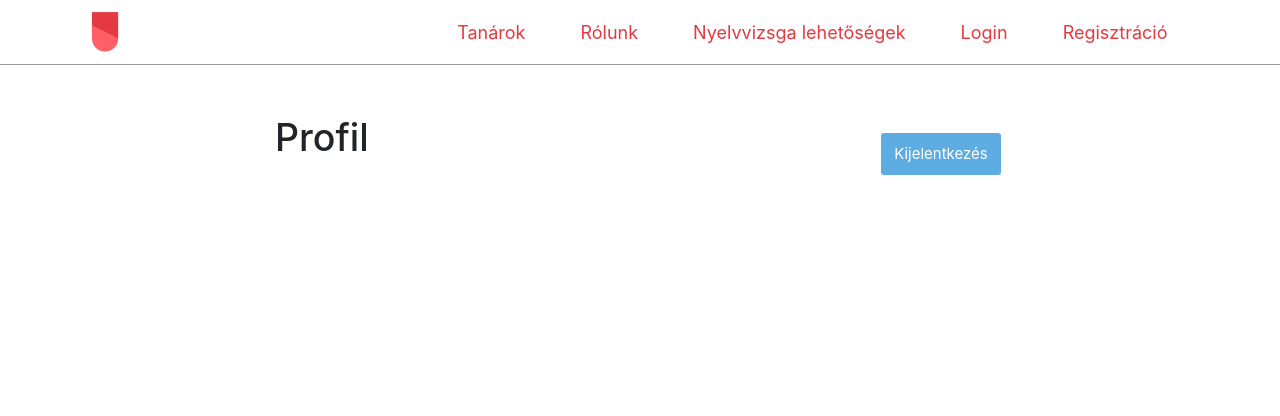
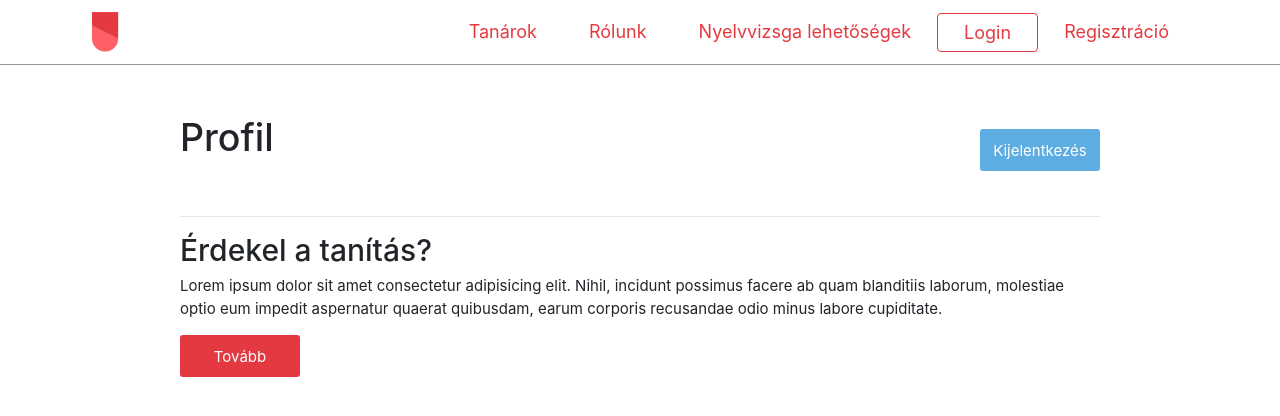
Before and after one commit to nyitraibence/Langall.app, a Django app: template templates/profile.html in a window 1280 px wide. Shown: the top 416 px of the page. Run offline with Django 3.2, Linux system fonts and the light colour scheme; the template is opened without the code that fills it, so the values that code supplies are empty.

Commit message:
styling, and template mods

```diff
--- a/app_static_pages/templates/app_static_pages/about.html
+++ b/app_static_pages/templates/app_static_pages/about.html
@@ -7,8 +7,10 @@
     <div class="container">
         <div class="row">
             <div class="col-12 text-center">
-                <h2>Rólunk ...</h2>
+                <h1>Rólunk ...</h1>
                 <p>feltöltésre vár ...</p>
+                <br><br>
+                <h2>. . .</h2>
             </div>
         </div>
     </div>
--- a/app_static_pages/templates/app_static_pages/exams.html
+++ b/app_static_pages/templates/app_static_pages/exams.html
@@ -9,6 +9,9 @@
             <div class="col-12 text-center">
                 <h1>Nyelvvizsga lehetőségek</h1>
                 <p>vizsgázz nálunk!</p>
+                <br><br>
+                <h2>. . .</h2>
+
             </div>
         </div>
     </div>
--- a/template_workflow/dev/css/layout/04_forms.styl
+++ b/template_workflow/dev/css/layout/04_forms.styl
@@ -32,12 +32,10 @@ input {
 	border-radius 5px
 	padding .5em
 	text-align center
-	width 100%
-	max-width 300px
 }
 
 label {
-	color #666666
+	color $grey
 	margin 0
 
 	@media (max-width: 575px) {
@@ -49,6 +47,7 @@ label {
 input:-webkit-autofill {
 	-webkit-animation-name autofill
 	-webkit-animation-fill-mode both
+	-webkit-text-fill-color $grey
 }
 
 /*
--- a/template_workflow/dev/css/layout/05_buttons.styl
+++ b/template_workflow/dev/css/layout/05_buttons.styl
@@ -11,10 +11,9 @@ colors = 'primary' $primary, 'secondary' $secondary
 	user-select none
 	border 2px solid transparent
 	min-width 120px
-	padding .5rem .75rem
-	margin 4px
+	padding .75em
 	font-size 1rem
-	line-height 1.5
+	line-height 1
 	border-radius 3px
 	transition color .15s ease-in-out, background-color .15s ease-in-out, border-color .15s ease-in-out, box-shadow .15s ease-in-out
 
--- a/template_workflow/dev/css/modules/sections/01_hero.styl
+++ b/template_workflow/dev/css/modules/sections/01_hero.styl
@@ -18,4 +18,8 @@
             font-size 45px
         }
     }
+
+    .btn {
+        margin 4px
+    }
 }
--- a/templates/base.html
+++ b/templates/base.html
@@ -30,9 +30,10 @@
                     <li class="nav-item"><a class="nav-link" href="{% url 'about' %}">Rólunk</a></li>
                     <li class="nav-item"><a class="nav-link" href="{% url 'exams' %}">Nyelvvizsga lehetőségek</a></li>
                     {% if user.is_authenticated %}
-                    <li class="nav-item"><a class="nav-link" href="{% url 'profile' %}">Profil 👨‍🎤</a></li>
+                    <li class="nav-item"><a class="nav-link" href="{% url 'profile' %}">Profil
+                            👨‍🎤</a></li>
                     {% else %}
-                    <li class="nav-item"><a class="nav-link" href="{% url 'login' %}">Login</a></li>
+                    <li class="nav-item"><a class="nav-link nav-link-bordered" href="{% url 'login' %}">Login</a></li>
                     <li class="nav-item"><a class="nav-link" href="{% url 'register' %}">Regisztráció</a></li>
                     {% endif %}
                 </ul>
--- a/templates/profile.html
+++ b/templates/profile.html
@@ -6,13 +6,13 @@
 <section>
     <div class="container">
         <div class="row">
-            <div class="col-0 col-lg-2"></div>
-            <div class="col-lg-8">
+            <div class="col-lg-1"></div>
+            <div class="col-lg-10">
                 <div class="profile-header">
                     <h1>Profil</h1>
                     <div class="text-center">
                         <h5 class="profile-name">{{ profile.last_name }} {{ profile.first_name }}</h5>
-                        <a class="btn btn-cold" href="{% url 'logout' %}">Kijelentkezés</a>
+                        <a class="btn btn-cold u-md-hide" href="{% url 'logout' %}">Kijelentkezés</a>
                     </div>
                 </div>
                 <p>{{ profile.last_name }}</p>
@@ -23,8 +23,25 @@
                 <p>{{ profile.interest_lang_1 }}</p>
                 <p>{{ profile.interest_lang_2 }}</p>
                 <p>{{ profile.interest_lang_3 }}</p>
+                <div class="d-flex justify-content-end o-md-hide">
+                    <a class="btn btn-cold" href="{% url 'logout' %}">Kijelentkezés</a>
+                </div>
             </div>
-            <div class="col-0 col-lg-2"></div>
+            <div class="col-lg-1"></div>
+        </div>
+        <div class="row">
+            <div class="col-lg-1"></div>
+            <div class="col-lg-10">
+                <hr>
+                <h2>Érdekel a tanítás?</h2>
+                <p>Lorem ipsum dolor sit amet consectetur adipisicing elit.
+                    Nihil, incidunt possimus facere ab quam blanditiis laborum,
+                    molestiae optio eum impedit aspernatur quaerat quibusdam,
+                    earum corporis recusandae odio minus labore cupiditate.
+                </p>
+                <a class="btn btn-primary" href="{% url 'start_teaching' %}">Tovább</a>
+            </div>
+            <div class="col-lg-1"></div>
         </div>
     </div>
 </section>
```
Also changed, not shown: template_workflow/dev/css/layout/06_layout.styl (+25 -0 lines), template_workflow/dev/css/modules/header.styl (+11 -3 lines), assets/css/style.min.css, 1 other file.
